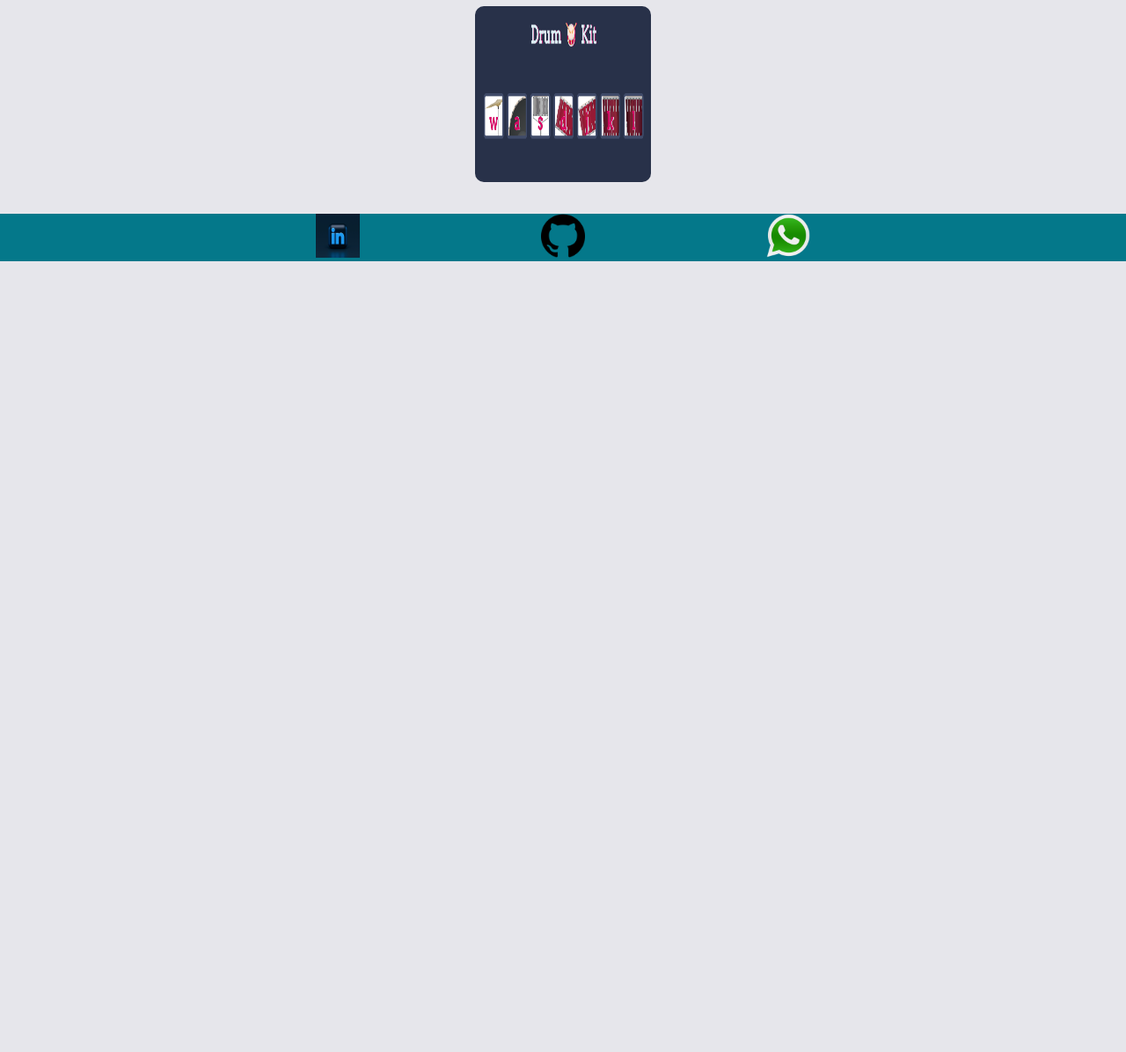
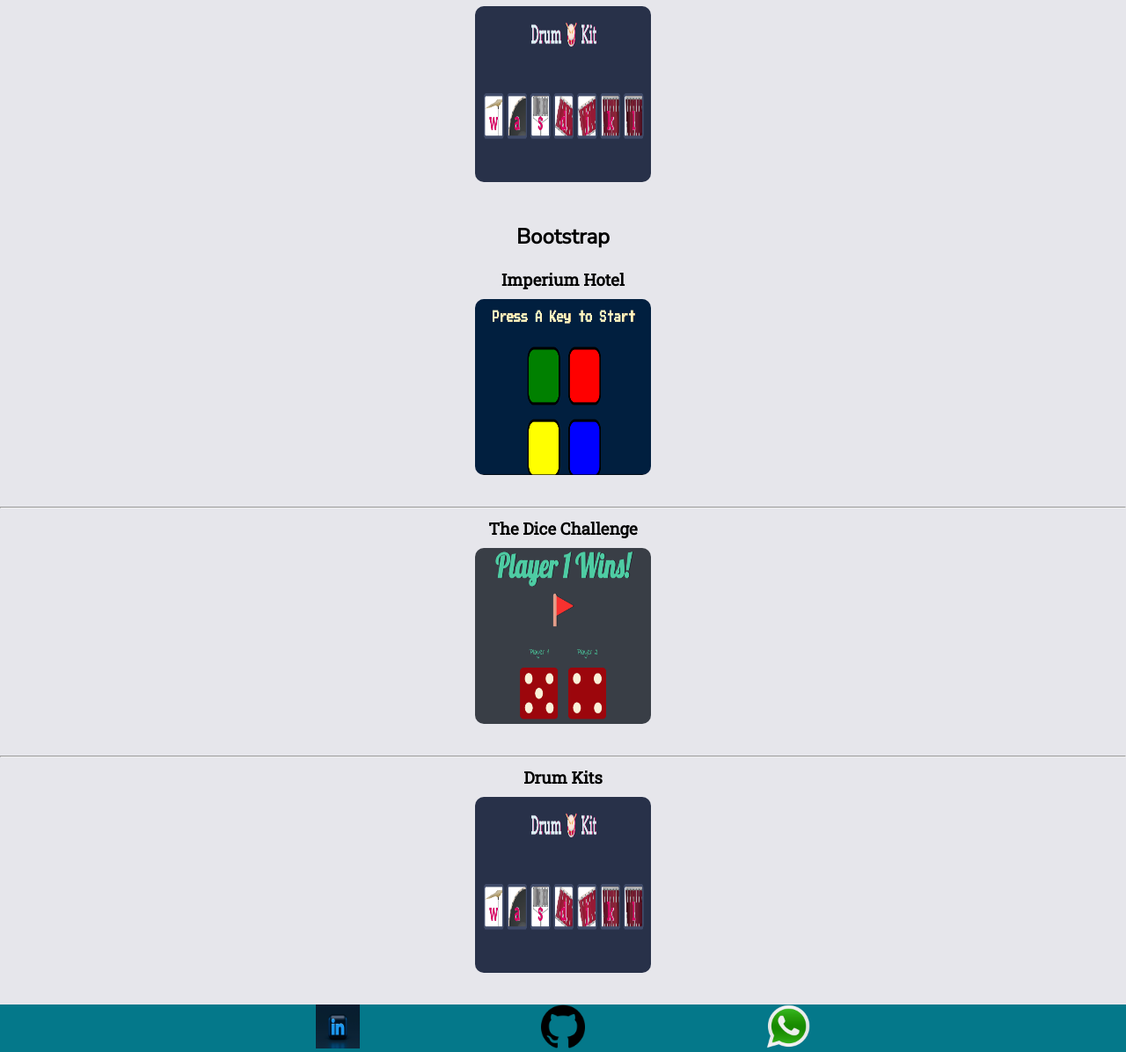
Before and after one commit to HakeemTheEmperor/My-Portfolio-Page, a plain HTML site: page public/my_works.html in a window 1280 px wide. Shown: the part 1692-2888 px from the top of the page at 88% size. Before the commit the page ends 1989 px from the top, so only its background shows below. Drawn offline with nearby package versions, Linux system fonts and the light colour scheme.

Commit message:
Edit my Works

```diff
--- a/public/my_works.html
+++ b/public/my_works.html
@@ -99,6 +99,41 @@
                     </p>
                 </div>
             </div>
+
+            <h2 class="h2">Bootstrap</h2>
+
+            <div class="fun_and_games">
+                <div class="simon_game">
+                    <h3 class="h3">Imperium Hotel</h3>
+                    <p class="center">
+                        <a href="https://hakeemtheemperor.github.io/Simon-Game/">
+                            <img src="../assets/images/the_simon_game.png" alt="Imperium Hotel Screenshot" class="img2">
+                        </a>
+                    </p>
+                </div>
+
+                <hr>
+
+                <div class="dice_challenge">
+                    <h3 class="h3">The Dice Challenge</h3>
+                    <p class="center">
+                        <a href="https://hakeemtheemperor.github.io/Dice-Challenge/">
+                            <img src="../assets/images/dice_challenge.png" alt="The Dice Challenge Snippet" class="img2">
+                        </a>
+                    </p>
+                </div>
+
+                <hr>
+
+                <div class="drum_kits">
+                    <h3 class="h3">Drum Kits</h3>
+                    <p class="center">
+                        <a href="https://hakeemtheemperor.github.io/Drum-Kits/">
+                            <img src="../assets/images/drum_kits.png" alt="Drum Kits" class="img2">
+                        </a>
+                    </p>
+                </div>
+            </div>
         </div>
     </main>
 
```
